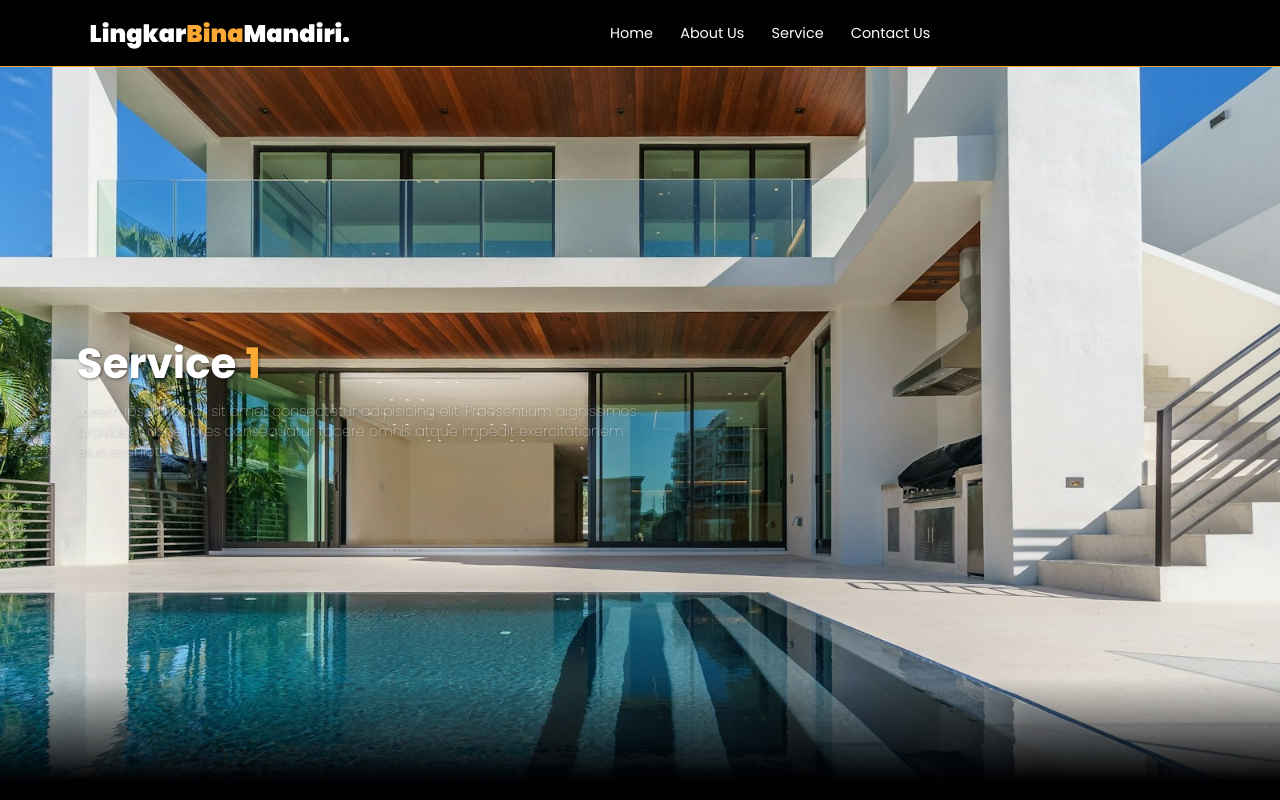
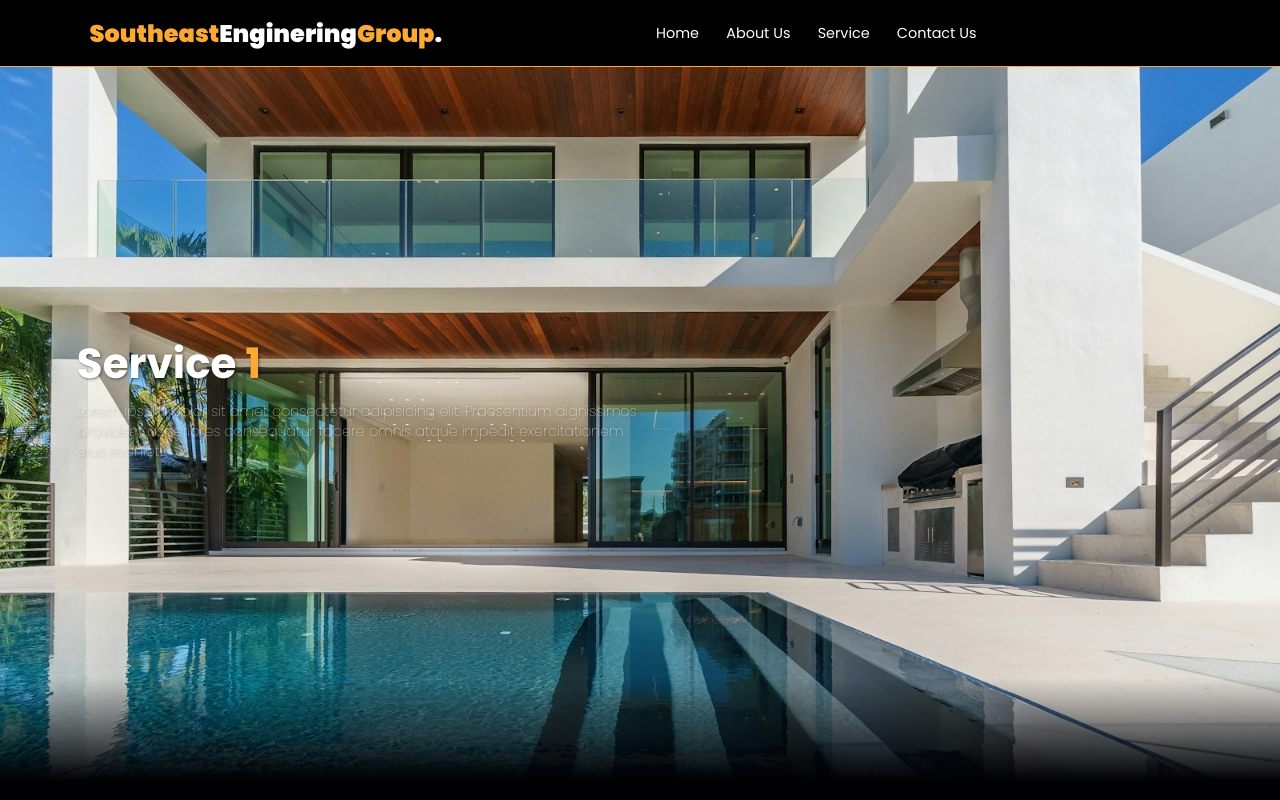
Before and after one commit to AbiyyuNMS/Web-Kontraktor, a plain HTML site: page content/menuContent3.html in a window 1280 px wide. Shown: the top 800 px of the page. Drawn offline with nearby package versions, Linux system fonts and the light colour scheme.

Commit message:
change navlogo

```diff
--- a/content/menuContent3.html
+++ b/content/menuContent3.html
@@ -16,13 +16,14 @@
         href="https://fonts.googleapis.com/css2?family=Poppins:ital,wght@0,100;0,200;0,300;0,400;0,500;0,600;0,700;0,800;0,900;1,100;1,200;1,300;1,400;1,500;1,600;1,700;1,800;1,900&display=swap"
         rel="stylesheet">
 
-    <title>LingkarBinaMandiri.</title>
+        <link rel="icon" href="img/LogoIcon.png">
+        <title>Southeast Enginering Group</title>
 </head>
 
 <body>
     <!-- navbar start -->
     <nav class="navbar">
-        <a href="#" class="navlogo">Lingkar<span>Bina</span>Mandiri.</a>
+        <a href="#" class="navlogo"><span>Southeast</span>Enginering<span>Group</span>.</a>
         <div class="navbar-nav">
             <a href="../index.html">Home</a>
             <a href="../index.html#about">About Us</a>
```
Also changed, not shown: content/menuContent1.html (+3 -2 lines), content/menuContent2.html (+3 -3 lines), content/menuContent4.html (+3 -3 lines).
